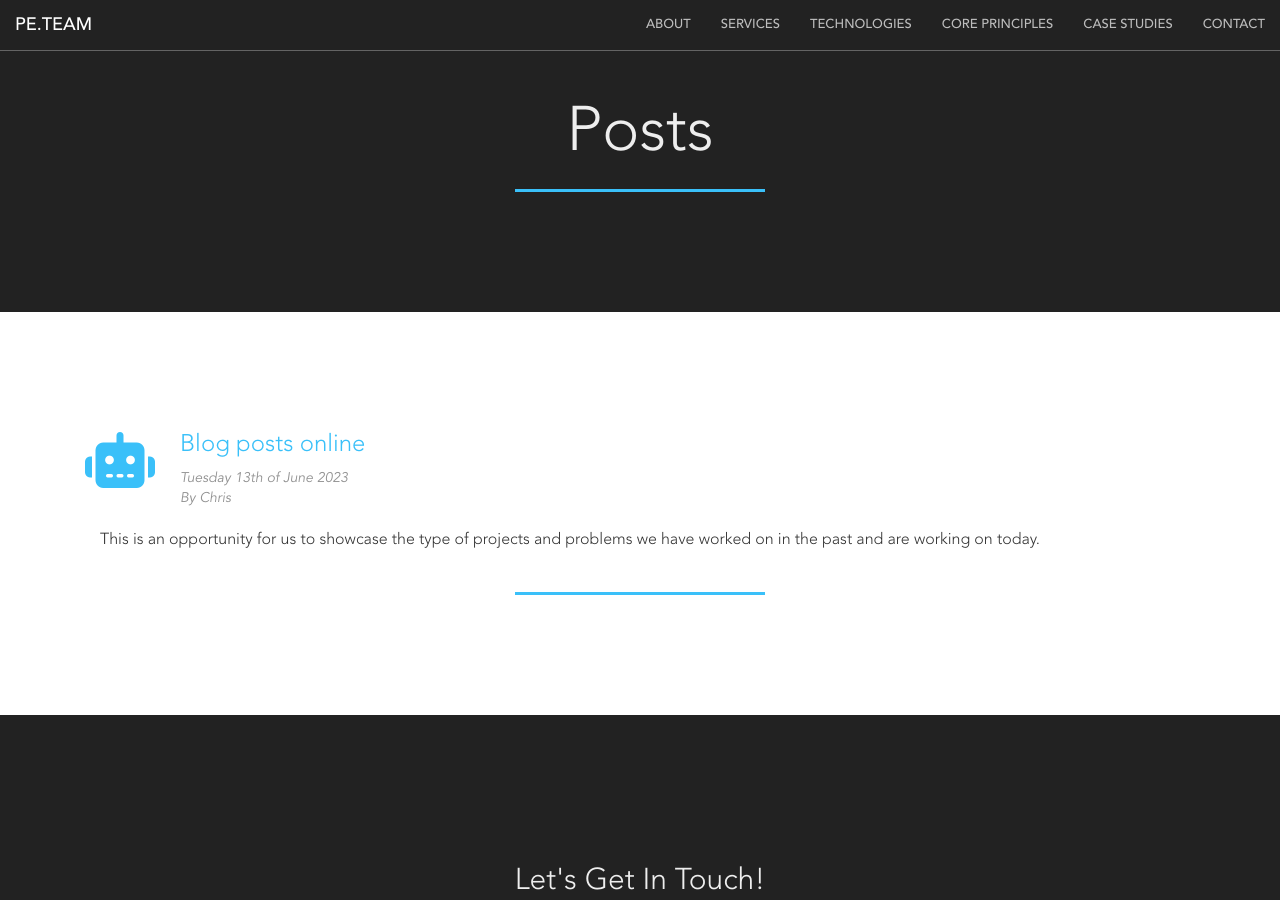
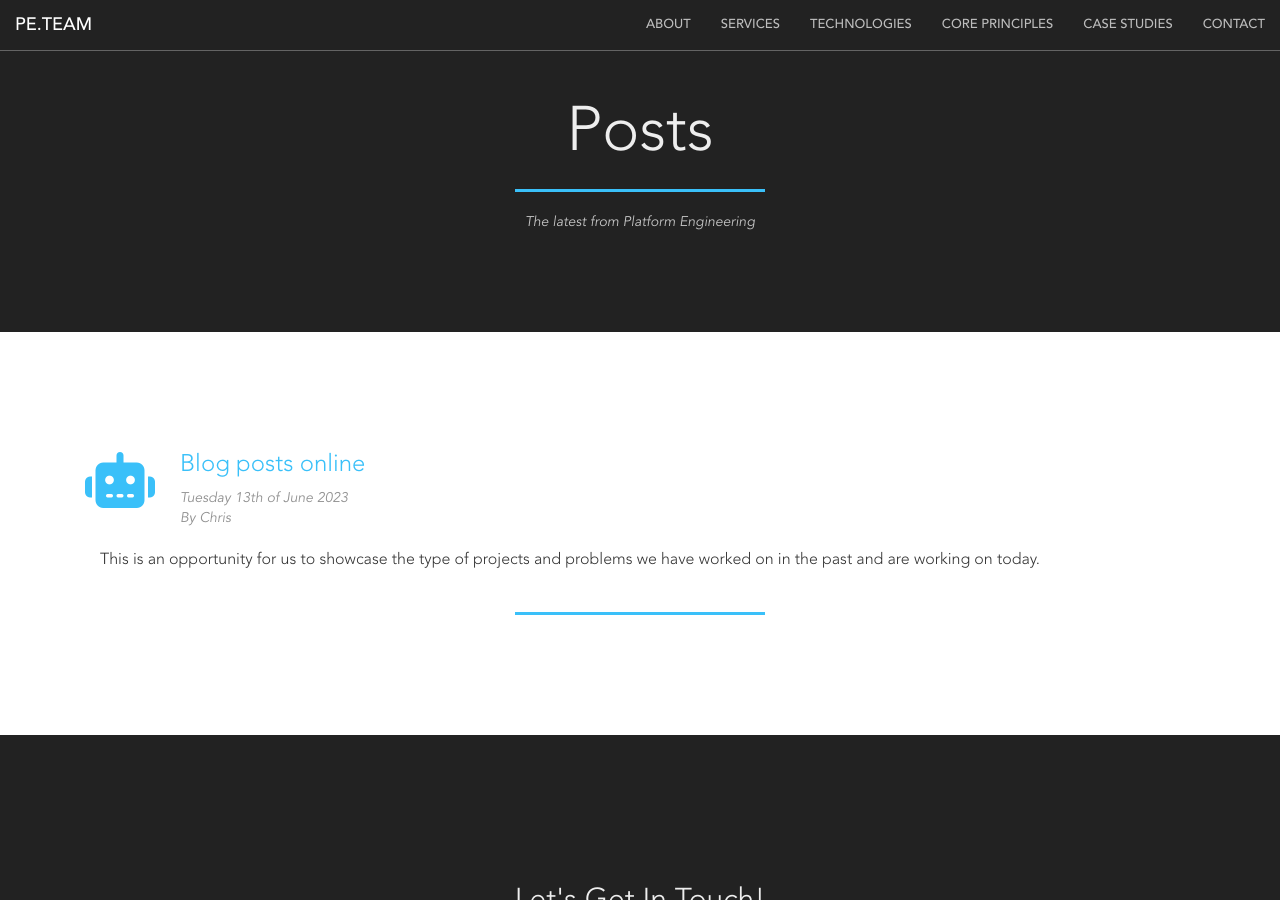
Before and after one commit to PlatformEngineeringNZ/PlatformEngineeringNZ.github.io, a Jekyll site: the page built from posts.html, in a window 1280 px wide and 900 px high. Built offline with Jekyll 4.4.1, drawn with Linux system fonts in a browser that asks for light colours; nearby versions of some CDN libraries.

```diff
--- a/posts.html
+++ b/posts.html
@@ -8,6 +8,7 @@ layout: page
 					<div class="col-lg-8 col-lg-offset-2 text-center">
 							<h1 class="section-heading">Posts</h1>
 							<hr class="primary">
+              <dfn class="text-muted">The latest from Platform Engineering</dfn>
 					</div>
 			</div>
 	</div>
```
